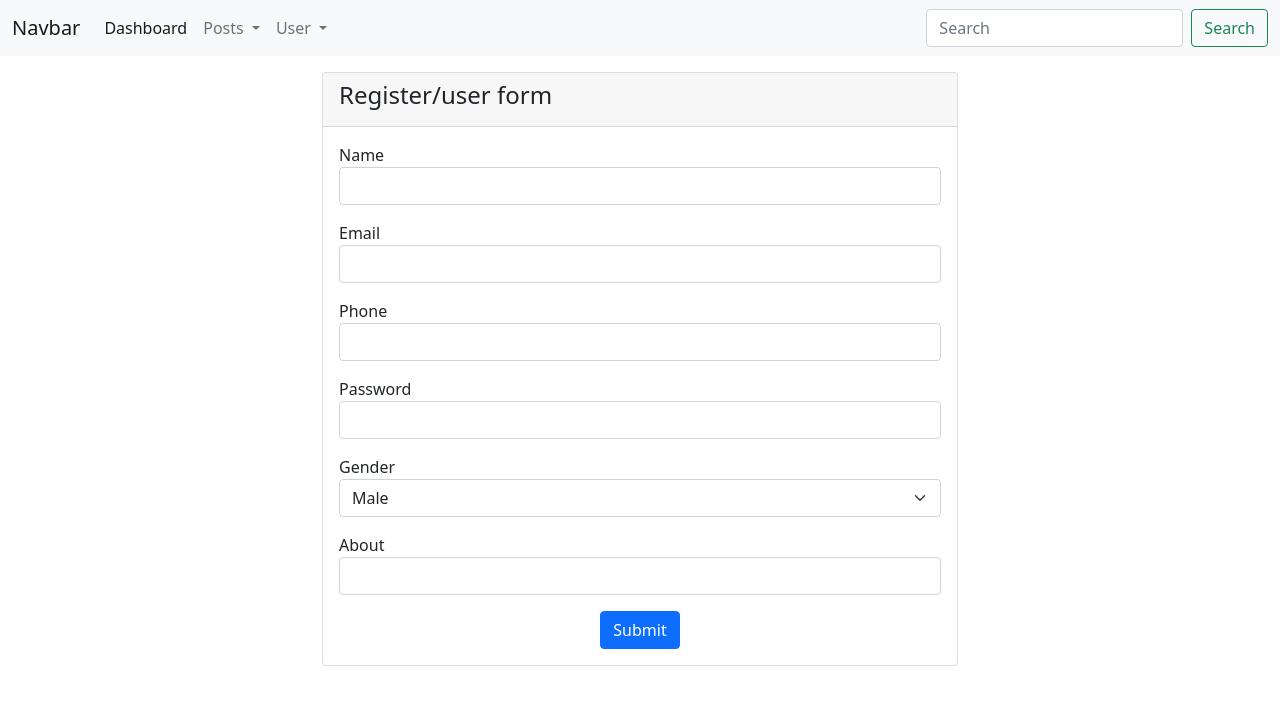
After one commit to Darshanrai04/blog_1, a PHP site: page /admin/add-user.php in a window 1280 px wide. The commit adds this page. Shown: the top 705 px of the page. Run offline with PHP 8.4, Linux system fonts and the light colour scheme; the visitor is signed in with stand-in values (Sample User, id 1).

Commit message:
list user add user done

```diff
--- /dev/null
+++ b/admin/add-user.php
@@ -0,0 +1,89 @@
+<?php
+include('../includes/db.php');
+if(!isset($_SESSION['user_id'])&&empty($_SESSION['user_id'])){
+    header('location: index.php');
+    exit;
+}
+?>
+<!DOCTYPE html>
+<html lang="en">
+<head>
+    <meta charset="UTF-8">
+    <meta name="viewport" content="width=device-width, initial-scale=1.0">
+    <title>Document</title>
+    <?php include("../includes/css.php");?>
+</head>
+
+<body>
+<?php include("./includes/nav.php");?>
+<div class="row">
+    <div class="col-md-12 d-flex justify-content-center p-3">
+    <div class="card w-50  " >
+    <div class="card-header">
+        <h4>
+            Register/user form
+        </h4>
+    </div>
+
+
+    <div class="card-body">
+        <form method="POST">
+            <div class="row g-3">
+                <div class="col-md-12">
+                    <label for="">
+                        Name
+                    </label>
+                    <input type="text" name="name" id="name" class="form-control">
+                </div>
+                <div class="col-md-12">
+                    <label for="">
+                        Email
+                    </label>
+                    <input type="text" name="email" id="email" class="form-control">
+                </div>
+                <div class="col-md-12">
+                    <label for="">
+                        Phone
+                    </label>
+                    <input type="text" name="phone" id="phone" class="form-control">
+                </div>
+                <div class="col-md-12">
+                    <label for="">
+                        Password
+                    </label>
+                    <input type="password" name="password" id="password" class="form-control">
+                </div>
+                <div class="col-md-12">
+                    <label for="">
+                        Gender
+                    </label>
+                    <select name="gender" id="gender" class="form-select">
+                        <option value="Male">Male</option>
+                        <option value="Female">Female</option>
+                        <option value="Others">Others</option>
+                    </select>
+                </div>
+                <div class="col-md-12">
+                    <label for="">
+                        About
+                    </label>
+                    <input type="text" name="about" id="about" class="form-control">
+                </div>
+                <div class="col-md-12 text-center">
+                    <button type="submit" class="btn btn-primary" name="submit" id="submit" >Submit </button>
+                </div>
+
+            </div>
+
+        </form>
+    </div>
+</div>
+
+    </div>
+</div>
+
+
+<?php include("../includes/script.php");?>
+</body>
+
+</html>
--- a/admin/dashboard.php
+++ b/admin/dashboard.php
@@ -15,7 +15,7 @@ if(!isset($_SESSION['user_id'])&&empty($_SESSION['user_id'])){
 </head>
 
 <body>
-<?php include("../includes/nav.php");?>
+<?php include("./includes/nav.php");?>
 
 
 
--- /dev/null
+++ b/admin/includes/nav.php
@@ -0,0 +1,43 @@
+<nav class="navbar navbar-expand-lg navbar-light bg-light">
+  <div class="container-fluid">
+    <a class="navbar-brand" href="#">Navbar</a>
+    <button class="navbar-toggler" type="button" data-bs-toggle="collapse" data-bs-target="#navbarSupportedContent" aria-controls="navbarSupportedContent" aria-expanded="false" aria-label="Toggle navigation">
+      <span class="navbar-toggler-icon"></span>
+    </button>
+    <div class="collapse navbar-collapse" id="navbarSupportedContent">
+      <ul class="navbar-nav me-auto mb-2 mb-lg-0">
+        <li class="nav-item">
+          <a class="nav-link active" aria-current="page" href="#">Dashboard</a>
+        </li>
+
+        <li class="nav-item dropdown">
+          <a class="nav-link dropdown-toggle" href="#" id="navbarDropdown" role="button" data-bs-toggle="dropdown" aria-expanded="false">
+            Posts
+          </a>
+          <ul class="dropdown-menu" aria-labelledby="navbarDropdown">
+            <li><a class="dropdown-item" href="#">Add Post</a></li>
+            <li><a class="dropdown-item" href="#">List Post</a></li>
+
+          </ul>
+        </li>
+        <li class="nav-item dropdown">
+          <a class="nav-link dropdown-toggle" href="#" id="navbarDropdown" role="button" data-bs-toggle="dropdown" aria-expanded="false">
+            User
+          </a>
+          <ul class="dropdown-menu" aria-labelledby="navbarDropdown">
+            <li><a class="dropdown-item" href="add-user.php">Add User</a></li>
+            <li><a class="dropdown-item" href="list-user.php">List User</a></li>
+
+          </ul>
+        </li>
+        <li class="nav-item">
+          <!-- <a class="nav-link disabled" href="#" tabindex="-1" aria-disabled="true">Disabled</a> -->
+        </li>
+      </ul>
+      <form class="d-flex">
+        <input class="form-control me-2" type="search" placeholder="Search" aria-label="Search">
+        <button class="btn btn-outline-success" type="submit">Search</button>
+      </form>
+    </div>
+  </div>
+</nav>
--- a/admin/index.php
+++ b/admin/index.php
@@ -5,7 +5,7 @@ $password=$_POST["password"];
 $sqli=mysqli_query($mysqli,"SELECT * FROM `user` WHERE email='$email' AND password='$password'");
 $count=mysqli_num_rows($sqli);
 
-if($count>0){ //0 =false ,1
+if($count>0){ //0 =false ,1=true
     echo "<script>alert('loged inn  Success')</script>";
     $fetch=mysqli_fetch_array($sqli);
     $_SESSION['username']=$fetch['name'];
--- a/index.php
+++ b/index.php
@@ -5,8 +5,6 @@
     <meta name="viewport" content="width=device-width, initial-scale=1.0">
     <title>Document</title>
     <?php include('includes/css.php') ?>
-
-sdfg
 </head>
 <body>
    <?php include('includes/nav.php') ?>
```
Also changed, not shown: admin/list-user.php (added, +42 -0 lines).
